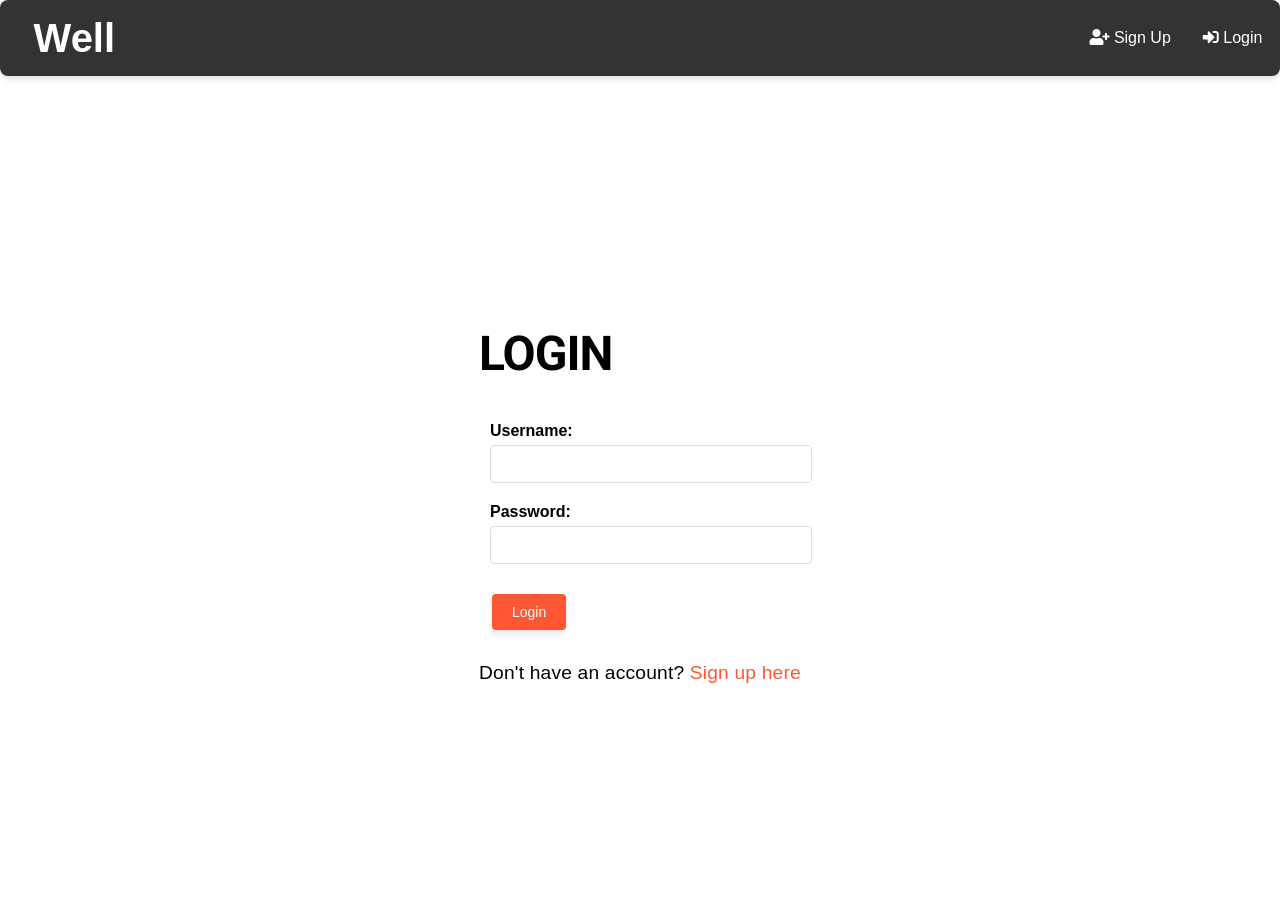
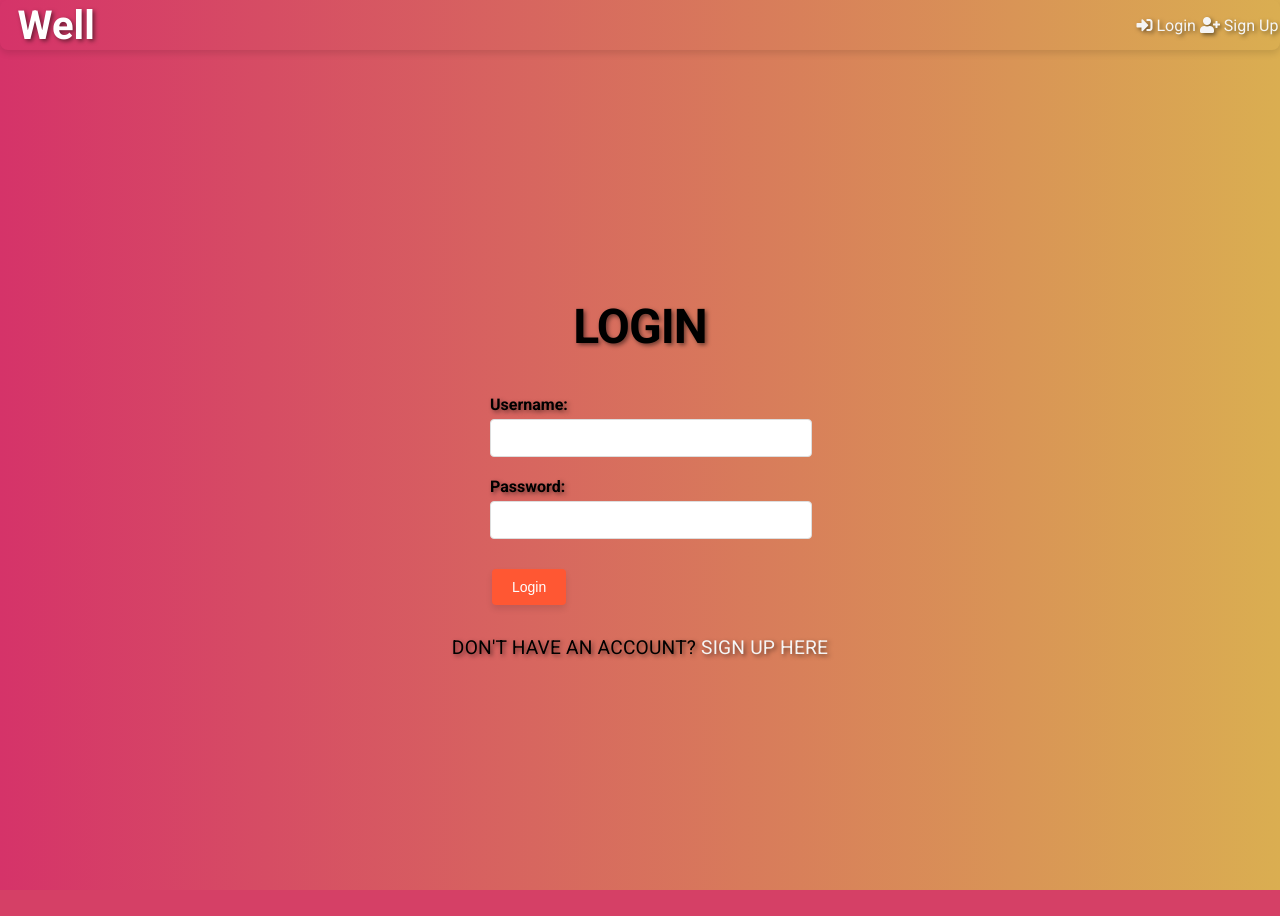
Before and after one commit to EtienneAbeng/WellMusic, a Django app: page /login/ in a window 1280 px wide. After the commit the page ends 890 px from the top, so only its background shows below. Run offline with Django 4.2, Linux system fonts and the light colour scheme.

Commit message:
Update login and signup forms with consistent styling

```diff
--- a/well/static/styles/style.css
+++ b/well/static/styles/style.css
@@ -2,51 +2,41 @@ body {
   font-family: 'Roboto', sans-serif;
   margin: 0;
   padding: 0;
+  background: linear-gradient(90deg, #d53369 0%, #daae51 100%);
 }
 
-h1, h2, h3 {
+h1,
+h2,
+h3,
+p {
   font-family: 'Roboto', sans-serif;
-  font-weight: 700;
   letter-spacing: -0.02em;
   text-transform: uppercase;
   line-height: 1.2;
+  text-align: center;
+  text-shadow: 2px 2px 4px rgba(0, 0, 0, 0.5);
 }
 
-h1 {
-  font-size: 3.5em;
+h1 { font-size: 3.5em; font-weight: 700; }
+h2 { font-size: 3.0em; font-weight: 700; }
+h3 { font-size: 2.5em; font-weight: 700; }
+p { font-size: 1.2em; font-weight: 400; line-height: 1.5; letter-spacing: 0.01em; }
+
+a {
+  color: whitesmoke;
+  text-decoration: none;
+  transition: color 0.3s ease;
+  text-shadow: 2px 2px 4px rgba(0, 0, 0, 0.5);
 }
 
-h2 {
-  font-size: 3.0em;
-}
-
-h3 {
-  font-size: 2.5em;
-}
-
-p {
-  font-size: 1.2em;
-  font-weight: 400;
-  line-height: 1.5;
-  letter-spacing: 0.01em;
-}
-
-a {
-  color: #ff5733;
-  text-decoration: none;
-  transition: color 0.3s ease;
-}
-
-a:hover {
-  color: #ff8c00;
-}
+a:hover { color: #d85717; }
 
 /* Navbar */
 .navbar {
   position: sticky;
   top: 0;
   z-index: 100;
-  background-color: #333;
+  background-color: transparent;
   padding: 0.1rem;
   border-radius: 8px;
   box-shadow: 0 4px 6px rgba(0, 0, 0, 0.1);
@@ -61,6 +51,7 @@ a:hover {
   text-decoration: none;
   margin-left: 1rem;
   font-weight: bold;
+  text-shadow: 2px 2px 4px rgba(0, 0, 0, 0.5);
 }
 
 .navbar-nav {
@@ -158,50 +119,28 @@ a:hover {
   padding: 20px;
   text-align: center;
   transition: transform 0.3s ease;
+  display: flex;
+  flex-direction: column;
+  align-items: center;
+  justify-content: center;
 }
 
-.feature:hover {
-  transform: scale(1.05);
-}
+.feature:hover { transform: scale(1.05); }
 
 .feature h3 {
   font-size: 1.5em;
   margin-bottom: 10px;
   color: #ff5733;
+  text-shadow: 2px 2px 4px rgba(0, 0, 0, 0.5);
 }
 
-.feature p {
-  font-size: 2em;
-  color: #ddd;
-}
+.feature p { font-size: 2em; color: #ddd; text-shadow: 2px 2px 4px rgba(0, 0, 0, 0.5);}
 
-.feature-icon-container {
-  background-color: #ff5733;
-  border-radius: 50%;
-  display: inline-block;
-  height: 80px;
-  line-height: 80px;
-  margin-bottom: 15px;
-  text-align: center;
-  width: 80px;
-}
+.feature-icon { color: white; font-size: 2.5em; text-shadow: 2px 2px 4px rgba(0, 0, 0, 0.5);}
 
-.feature-icon {
-  color: white;
-  font-size: 2.5em;
-}
-
-.btn-primary,
-.btn-secondary {
+/* Buttons */
+.btn-primary, .btn-secondary {
   box-shadow: 0 4px 6px rgba(0, 0, 0, 0.1);
-}
-
-.btn-primary:hover,
-.btn-secondary:hover {
-  box-shadow: 0 6px 10px rgba(0, 0, 0, 0.1);
-}
-
-.btn-primary {
   background-color: #1877f2;
   border: none;
   color: white;
@@ -255,54 +180,20 @@ footer ul {
   justify-content: center;
 }
 
-footer ul li {
-  margin: 0 1rem;
-}
+footer ul li { margin: 0 1rem; }
 
 footer ul li a {
   color: #ccc;
   transition: color 0.3s ease;
+  text-shadow: 2px 2px 4px rgba(0, 0, 0, 0.5);
 }
 
-footer ul li a:hover {
-  color: #ff5733;
-}
+footer ul li a:hover { color: #ff5733; }
 
-.signup-container,
-.upload-container,
-.login-container {
-  margin-top: 5rem;
-}
+/* Containers */
+.signup-container, .upload-container, .login-container { margin-top: 5rem; }
 
-.form-group {
-  margin-bottom: 1rem;
-}
-
-body {
-  font-family: Arial, sans-serif;
-}
-
-.navbar {
-  overflow: hidden;
-}
-
-.navbar a {
-  float: left;
-  display: block;
-  color: white;
-  text-align: center;
-  padding: 14px 16px;
-  text-decoration: none;
-}
-
-.navbar a:hover {
-  background-color: #ddd;
-  color: black;
-}
-
-.navbar a.right {
-  float: right;
-}
+.form-group { margin-bottom: 1rem; }
 
 .container {
   max-width: 1200px;
@@ -433,20 +311,15 @@ body.home-page {
   height: 100vh;
 }
 
-/* Added code for centering login and signup pages */
-.login-container,
-.signup-container {
+/* code for centering login and signup pages */
+.login-container, .signup-container {
   display: flex;
   justify-content: center;
   align-items: center;
   height: 100vh;
 }
 
-.login-form,
-.signup-form {
-  width: 300px;
-  margin: 0 auto;
-}
+.login-form, .signup-form { width: 300px; margin: 0 auto; }
 
 /* Added styles for the card form */
 .card {
@@ -458,22 +331,16 @@ body.home-page {
   margin: 0 auto;
 }
 
-.login-form .form-group,
-.signup-form .form-group {
-  margin-bottom: 20px;
-}
+.login-form .form-group, .signup-form .form-group { margin-bottom: 20px; }
 
-.login-form label,
-.signup-form label {
+.login-form label, .signup-form label {
   display: block;
   font-weight: 600;
   margin-bottom: 5px;
+  text-shadow: 2px 2px 4px rgba(0, 0, 0, 0.5);
 }
 
-.login-form input,
-.signup-form input,
-.login-form textarea,
-.signup-form textarea {
+.login-form input, .signup-form input, .login-form textarea, .signup-form textarea {
   border: 1px solid #ddd;
   border-radius: 4px;
   font-size: 14px;
```
Also changed, not shown: other parts of well/static/styles/style.css (+42 -91 lines).
